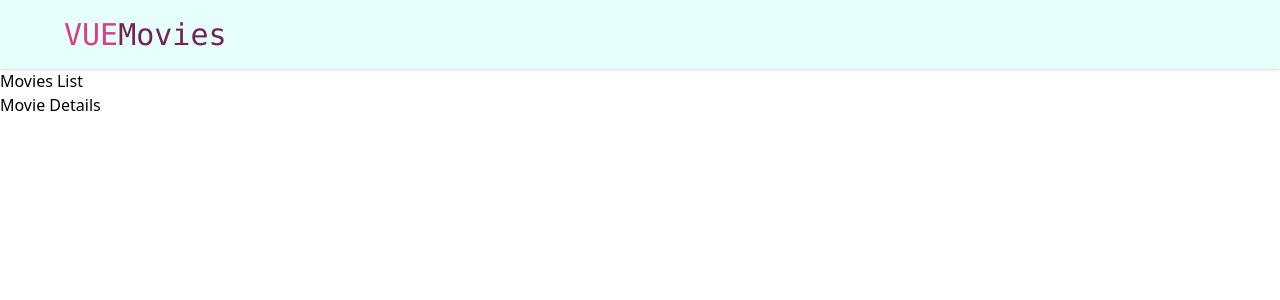
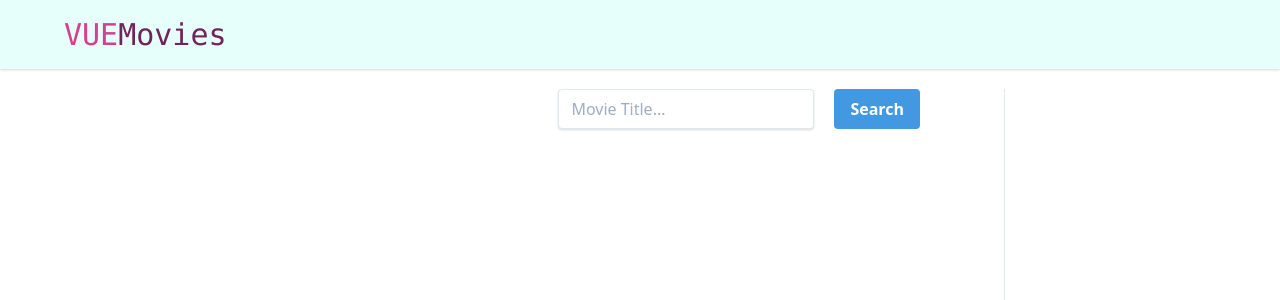
Before and after one commit to BradleyExton/vue-movies, a Vue app: page / in a window 1280 px wide. Shown: the top 300 px of the page. Built offline with nearby package versions, Linux system fonts and the light colour scheme.

Commit message:
add search movie form and fetch data from api

```diff
--- a/src/App.vue
+++ b/src/App.vue
@@ -1,14 +1,14 @@
 <template>
-  <div id="app">
+  <div id="app" class="h-screen">
     <header
-      class="w-full bg-teal-100 pl-16 py-3 text-3xl flex font-mono shadow"
+      class="w-full bg-teal-100 pl-16 py-3 text-3xl flex font-mono shadow z-10"
     >
       <h3 class="text-pink-600">VUE</h3>
       <h3 class="text-pink-900 ">Movies</h3>
     </header>
-    <div>
+    <div class="flex h-full">
+      <MovieDetails @search:movie="searchForMovie" />
       <MovieList />
-      <MovieDetails />
     </div>
   </div>
 </template>
@@ -20,6 +20,25 @@ import MovieDetails from "./components/MovieDetails";
 export default {
   name: "App",
   components: { MovieList, MovieDetails },
+  data() {
+    return {
+      activeMovie: {},
+    };
+  },
+  methods: {
+    async searchForMovie(title) {
+      try {
+        const response = await fetch(
+          `http://www.omdbapi.com/?i=tt3896198&apikey=f7842b9a&t='${title}'`
+        );
+        const data = await response.json();
+        console.log("Data: ", data);
+        this.activeMovie = data;
+      } catch (error) {
+        console.error(error);
+      }
+    },
+  },
 };
 </script>
 
--- a/src/components/MovieDetails.vue
+++ b/src/components/MovieDetails.vue
@@ -1,8 +1,35 @@
-<template> <div class="">Movie Details</div></template>
+<template>
+  <div class="flex-grow mx-16 my-5">
+    <form class="flex justify-end" @submit.prevent="handleSearch">
+      <input
+        class="shadow appearance-none border rounded w-64 py-2 px-3 text-gray-700 leading-tight focus:outline-none focus:shadow-outline"
+        id="Search"
+        v-model="searchTitle"
+        type="text"
+        placeholder="Movie Title..."
+      /><button
+        class="bg-blue-500 hover:bg-blue-700 text-white font-bold py-2 px-4 ml-5 rounded"
+      >
+        Search
+      </button>
+    </form>
+  </div></template
+>
 
 <script>
 export default {
   name: "movie-details",
+  methods: {
+    handleSearch() {
+      this.$emit("search:movie", this.searchTitle);
+    },
+  },
+
+  data() {
+    return {
+      searchTitle: "",
+    };
+  },
 };
 </script>
 
--- a/src/components/MovieList.vue
+++ b/src/components/MovieList.vue
@@ -1,5 +1,5 @@
 <template>
-  <div class="">Movies List</div>
+  <div class="w-64 h-full m-5 border-l"></div>
 </template>
 
 <script>
```
